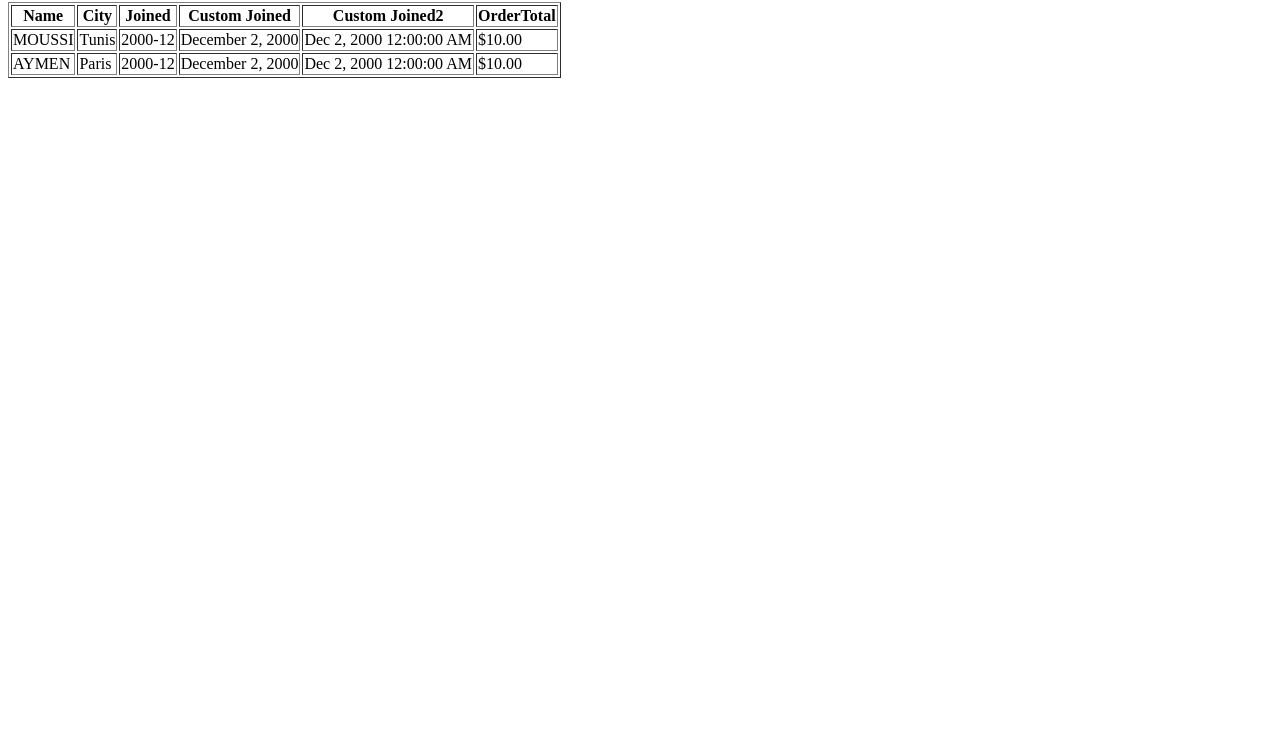
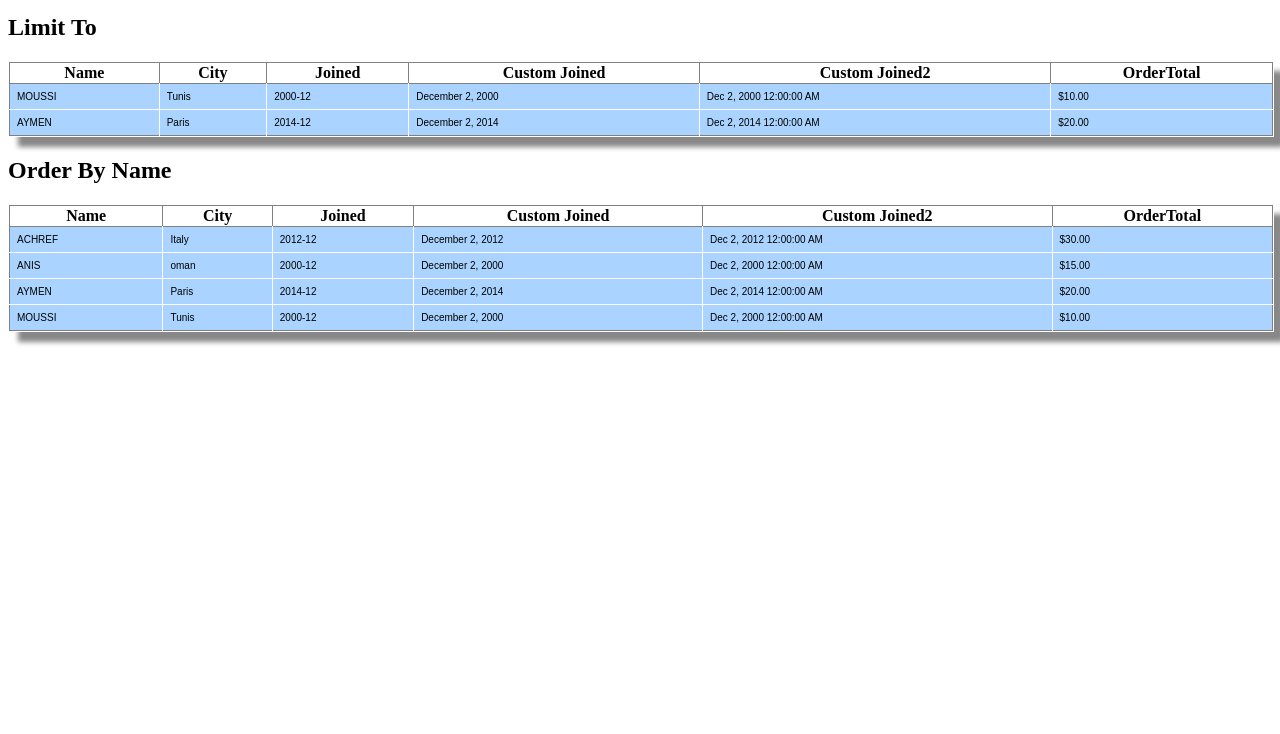
Before and after one commit to Moussi/AngularJS_JumpStart, a plain HTML site: page Angular-DataBinding/sortingAndFormating.html in a window 1280 px wide. Shown: the part 66-800 px from the top of the page. Drawn offline with Linux system fonts and the light colour scheme.

Commit message:
Angular Jump start Filtering Data

```diff
--- a/Angular-DataBinding/sortingAndFormating.html
+++ b/Angular-DataBinding/sortingAndFormating.html
@@ -3,15 +3,20 @@
 <head lang="en">
     <meta charset="UTF-8">
     <title>AngularJS JumpStart</title>
+    <link rel="stylesheet" type="text/css" href="tabledesign.css">
 </head>
-<body ng-init="people=[{name:'Moussi',city:'Tunis',joined : '2000-12-02', orderTotal :9.9956},{name:'Aymen',city:'Paris',joined : '2000-12-02', orderTotal :9.9956}]">
+<body ng-init="
+people=[
+{name:'Moussi',city:'Tunis',joined : '2000-12-02', orderTotal :9.9956},
+{name:'Aymen',city:'Paris',joined : '2014-12-02', orderTotal :19.9956},
+{name:'Achref',city:'Italy',joined : '2012-12-02', orderTotal :29.9956},
+{name:'Anis',city:'oman',joined : '2000-12-02', orderTotal :14.9956}
+]">
 
-<ul>
-    <li ng-repeat="person in people">
-        {{person.name}}
-    </li>
-</ul>
+   <h1>Name Filter : <input type="text" ng-model="namefilter.name" /></h1>
 
+    <h2>Limit To</h2>
+    <div class="CSSTableGenerator" >
         <table border = "1">
             <tr>
                 <th>Name</th>
@@ -22,7 +27,8 @@
                 <th>OrderTotal</th>
 
             </tr>
-    <tr ng-repeat="person in people">
+
+            <tr ng-repeat="person in people | limitTo:2">
                 <td>{{person.name | uppercase}}</td>
                 <td>{{person.city}}</td>
                 <td>{{person.joined | date:'yyyy-MM'}}</td>
@@ -34,6 +40,33 @@
 
             </tr>
         </table>
+    </div>
+    <h2>Order By Name</h2>
+    <div class="CSSTableGenerator" >
+        <table border = "1">
+            <tr>
+                <th>Name</th>
+                <th>City</th>
+                <th>Joined</th>
+                <th>Custom Joined</th>
+                <th>Custom Joined2</th>
+                <th>OrderTotal</th>
+
+            </tr>
+
+            <tr ng-repeat="person in people | orderBy:'name'| filter:namefilter">
+                <td>{{person.name | uppercase}}</td>
+                <td>{{person.city}}</td>
+                <td>{{person.joined | date:'yyyy-MM'}}</td>
+                <td>{{person.joined | date:'longDate'}}</td>
+                <td>{{person.joined | date:'medium'}}</td>
+                <td>{{person.orderTotal | currency : '$'}}</td>
+
+
+
+            </tr>
+        </table>
+    </div>
     <script src="angular.js"></script>
 </body>
 </html>
--- /dev/null
+++ b/Angular-DataBinding/tabledesign.css
@@ -0,0 +1,97 @@
+.CSSTableGenerator {
+	margin:0px;padding:0px;
+	width:100%;
+	box-shadow: 10px 10px 5px #888888;
+	border:1px solid #ffffff;
+
+	-moz-border-radius-bottomleft:0px;
+	-webkit-border-bottom-left-radius:0px;
+	border-bottom-left-radius:0px;
+
+	-moz-border-radius-bottomright:0px;
+	-webkit-border-bottom-right-radius:0px;
+	border-bottom-right-radius:0px;
+
+	-moz-border-radius-topright:0px;
+	-webkit-border-top-right-radius:0px;
+	border-top-right-radius:0px;
+
+	-moz-border-radius-topleft:0px;
+	-webkit-border-top-left-radius:0px;
+	border-top-left-radius:0px;
+}.CSSTableGenerator table{
+    border-collapse: collapse;
+        border-spacing: 0;
+	width:100%;
+	height:100%;
+	margin:0px;padding:0px;
+}.CSSTableGenerator tr:last-child td:last-child {
+	-moz-border-radius-bottomright:0px;
+	-webkit-border-bottom-right-radius:0px;
+	border-bottom-right-radius:0px;
+}
+.CSSTableGenerator table tr:first-child td:first-child {
+	-moz-border-radius-topleft:0px;
+	-webkit-border-top-left-radius:0px;
+	border-top-left-radius:0px;
+}
+.CSSTableGenerator table tr:first-child td:last-child {
+	-moz-border-radius-topright:0px;
+	-webkit-border-top-right-radius:0px;
+	border-top-right-radius:0px;
+}.CSSTableGenerator tr:last-child td:first-child{
+	-moz-border-radius-bottomleft:0px;
+	-webkit-border-bottom-left-radius:0px;
+	border-bottom-left-radius:0px;
+}.CSSTableGenerator tr:hover td{
+	background-color:#d3e9ff;
+
+
+}
+.CSSTableGenerator td{
+	vertical-align:middle;
+
+	background-color:#aad4ff;
+
+	border:1px solid #ffffff;
+	border-width:0px 1px 1px 0px;
+	text-align:left;
+	padding:7px;
+	font-size:10px;
+	font-family:Arial;
+	font-weight:normal;
+	color:#000000;
+}.CSSTableGenerator tr:last-child td{
+	border-width:0px 1px 0px 0px;
+}.CSSTableGenerator tr td:last-child{
+	border-width:0px 0px 1px 0px;
+}.CSSTableGenerator tr:last-child td:last-child{
+	border-width:0px 0px 0px 0px;
+}
+.CSSTableGenerator tr:first-child td{
+		background:-o-linear-gradient(bottom, #0057af 5%, #0057af 100%);	background:-webkit-gradient( linear, left top, left bottom, color-stop(0.05, #0057af), color-stop(1, #0057af) );
+	background:-moz-linear-gradient( center top, #0057af 5%, #0057af 100% );
+	filter:progid:DXImageTransform.Microsoft.gradient(startColorstr="#0057af", endColorstr="#0057af");	background: -o-linear-gradient(top,#0057af,0057af);
+
+	background-color:#0057af;
+	border:0px solid #ffffff;
+	text-align:center;
+	border-width:0px 0px 1px 1px;
+	font-size:14px;
+	font-family:Arial;
+	font-weight:bold;
+	color:#ffffff;
+}
+.CSSTableGenerator tr:first-child:hover td{
+	background:-o-linear-gradient(bottom, #0057af 5%, #0057af 100%);	background:-webkit-gradient( linear, left top, left bottom, color-stop(0.05, #0057af), color-stop(1, #0057af) );
+	background:-moz-linear-gradient( center top, #0057af 5%, #0057af 100% );
+	filter:progid:DXImageTransform.Microsoft.gradient(startColorstr="#0057af", endColorstr="#0057af");	background: -o-linear-gradient(top,#0057af,0057af);
+
+	background-color:#0057af;
+}
+.CSSTableGenerator tr:first-child td:first-child{
+	border-width:0px 0px 1px 0px;
+}
+.CSSTableGenerator tr:first-child td:last-child{
+	border-width:0px 0px 1px 1px;
+}
```
Lines whose indentation alone changed are shown as unchanged.
